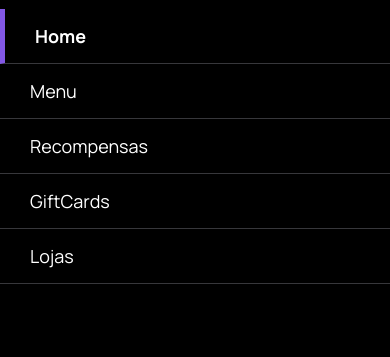
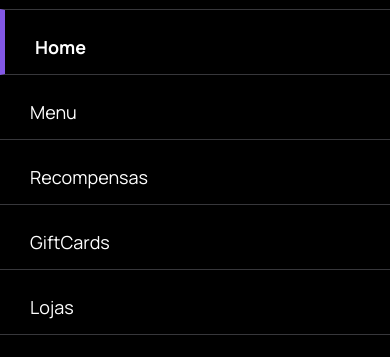
Before and after one commit to WictorPereira/Cafeteria-Rocket, a plain HTML site: page index.html in a window 390 px wide. Shown: the part 99-456 px from the top of the page. Drawn offline with Linux system fonts and the light colour scheme.

Commit message:
Update mobile.css

```diff
--- a/mobile.css
+++ b/mobile.css
@@ -118,7 +118,7 @@
 
     .ul-mobile li{
         border-bottom: solid 1px #a8a8b354;
-        padding-top:15px ;
+        padding-top:25px ;
         padding-bottom: 15px;
         padding-left: 30px;
         font-weight: 200;
@@ -128,5 +128,9 @@
         border-left: 5px solid #8257E5;
         color: white;
         font-weight: 800;
+        border-top: solid 1px #a8a8b354;
+    }
+    #selecionado:hover{
+        color: var(--button);
     }
 }
```
